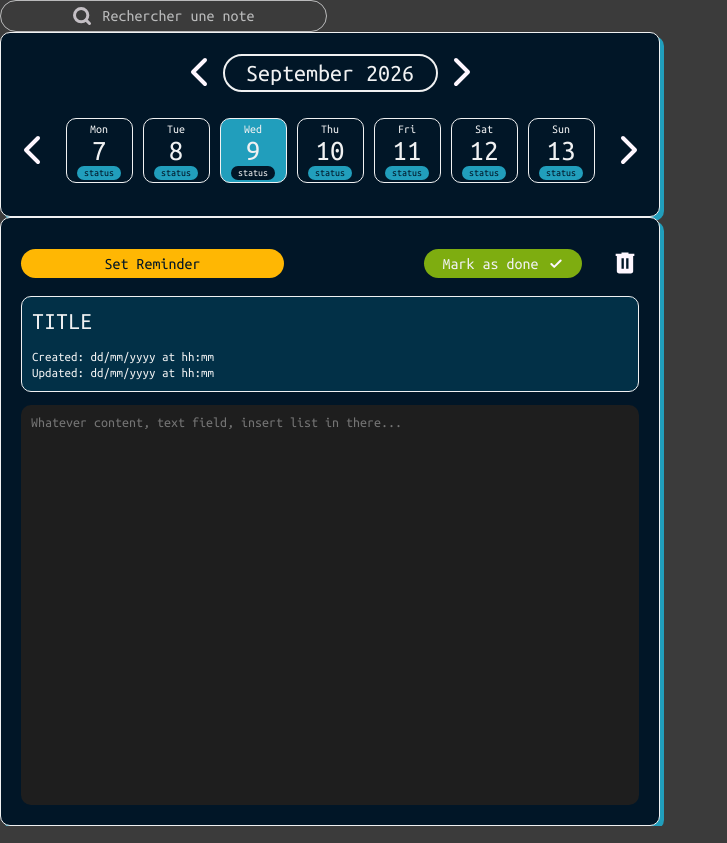
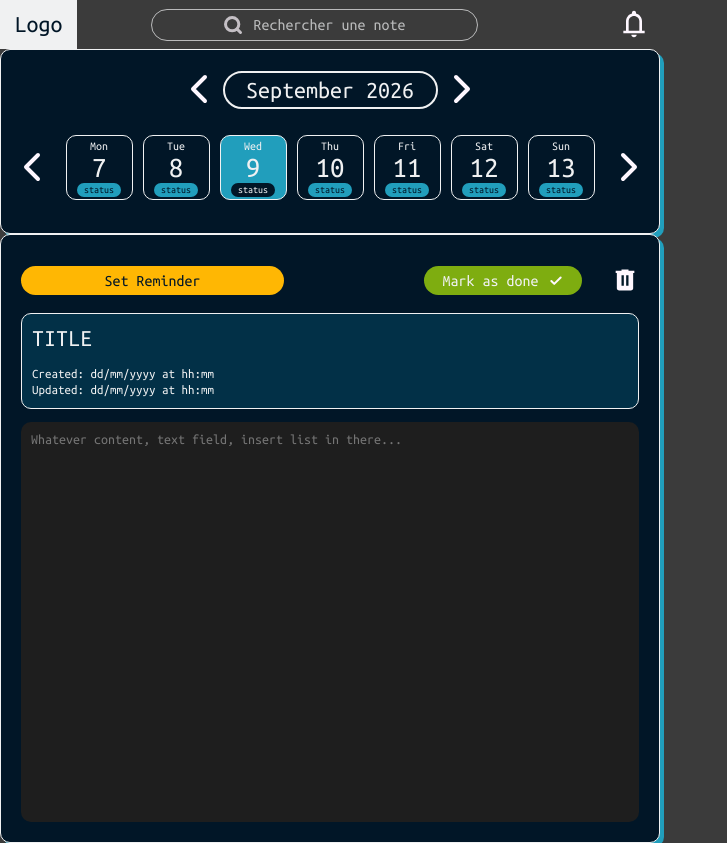
Before and after one commit to Snowlydial/WILO, a React (Vite) app in the folder frontend/: page / in a window 1280 px wide. Shown: the whole page, without its empty margins (0-727 px from the left). Built offline with nearby package versions, Linux system fonts and the light colour scheme.

Commit message:
2.13b-SearchNav comp

```diff
--- a/frontend/src/App.tsx
+++ b/frontend/src/App.tsx
@@ -1,11 +1,11 @@
 import LogCard from "./components/log/LogCard"
 import DateSelector from "./components/ui/date-selector/DateSelector"
-import SearchBar from "./components/ui/search-bar/SearchBar"
+import SearchNav from "./components/ui/search-nav/SearchNav"
 
 function App() {
   return (
     <>
-      <SearchBar></SearchBar>
+      <SearchNav></SearchNav>
       <DateSelector></DateSelector>
       <LogCard></LogCard>
     </>
--- /dev/null
+++ b/frontend/src/components/ui/search-nav/SearchNav.css
@@ -0,0 +1,52 @@
+nav {
+    display: flex;
+    flex-direction: row;
+    justify-content: space-between;
+    align-items: center;
+    padding: 0px;
+
+    width: 660px;
+    height: 49px;
+}
+
+.logo {
+    display: flex;
+    flex-direction: row;
+    justify-content: center;
+    align-items: center;
+    padding: 10px;
+    gap: 10px;
+
+    width: 77px;
+    height: 49px;
+
+    background: #F0F1F2;
+
+    font-style: normal;
+    font-weight: 400;
+    font-size: 24px;
+    line-height: 29px;
+    display: flex;
+    align-items: center;
+    color: #011627;
+
+    flex: none;
+    order: 0;
+    flex-grow: 0;
+}
+
+.nav-right {
+    display: flex;
+    flex-direction: row;
+    justify-content: space-between;
+    align-items: center;
+    padding: 10px;
+    gap: 10px;
+
+    width: 519px;
+    height: 48px;
+
+    flex: none;
+    order: 1;
+    flex-grow: 0;
+}
--- /dev/null
+++ b/frontend/src/components/ui/search-nav/SearchNav.tsx
@@ -0,0 +1,16 @@
+import './SearchNav.css'
+import SearchBar from "../search-bar/SearchBar"
+
+export default function SearchNav() {
+    return (
+        <nav>
+            <span className="logo">Logo</span>
+            <div className="nav-right">
+                <SearchBar></SearchBar>
+                <button>
+                    <img src="/icons/bell.svg" alt="notification" />
+                </button>
+            </div>
+        </nav>
+    )
+}
```
Also changed, not shown: frontend/public/icons/bell.svg (added).
